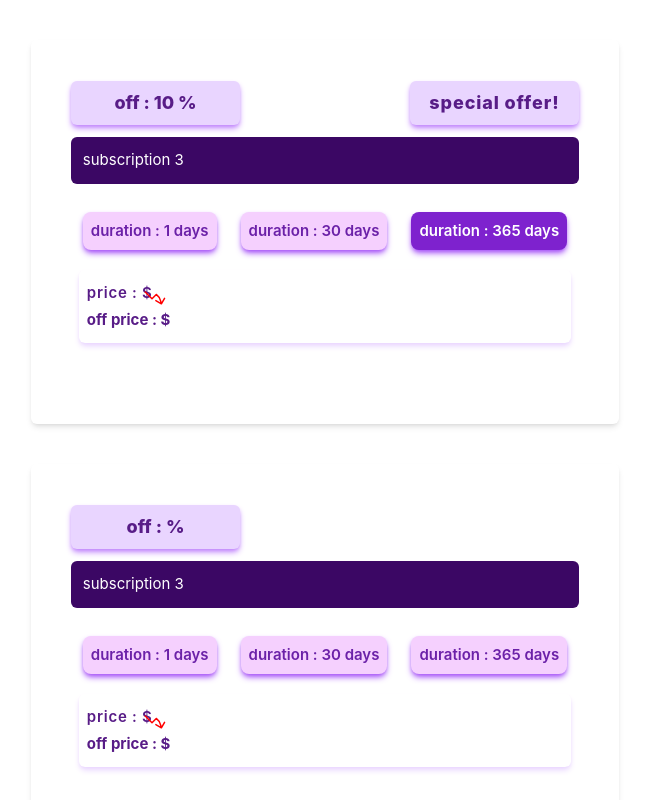
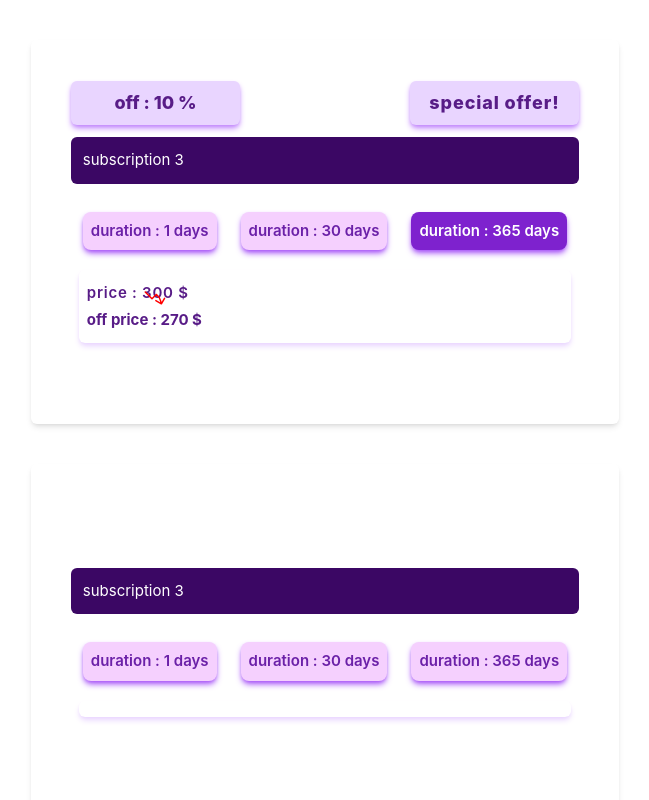
Before and after one commit to yuchen2022/sub, a Vue app: page / in a window 1280 px wide. Shown: the top 800 px of the page, without its empty margins (315-964 px from the left). Built offline with nearby package versions, Linux system fonts and the light colour scheme.

Commit message:
header badge,off handler corected

```diff
--- a/src/HeaderBadge.vue
+++ b/src/HeaderBadge.vue
@@ -1,6 +1,7 @@
 <template>
   <div class="flex justify-between mb-3">
     <div
+      v-show="acitveData?.off"
       class="bg-purple-200 p-2 rounded-md w-1/3 text-center text-lg shadow-md shadow-purple-400 font-extrabold text-purple-900"
     >
       off : {{ offPrice }} %
--- a/src/SubscribeBox.vue
+++ b/src/SubscribeBox.vue
@@ -14,7 +14,7 @@
       />
     </div>
 
-    <OffHandler :acitveData="acitveData" />
+    <OffHandler :selectedData="acitveData" />
   </div>
 </template>
 <script>
--- a/src/components/Off-handler.vue
+++ b/src/components/Off-handler.vue
@@ -1,11 +1,12 @@
 <template>
   <div class="text-purple-900 m-2 p-2 rounded-md shadow-md shadow-purple-200">
-    <div class="relative font-semibold my-1 tracking-wider">
-      price : {{ activeData?.price }} $
+    <div
+      v-show="selectedData"
+      class="relative font-semibold my-1 tracking-wider"
+    >
+      price : {{ selectedData?.price }} $
     </div>
-    <span
-      :class="{ hidden: activeData?.off == 0 }"
-      class="absolute top-4 left-16"
+    <span v-show="!selectedData?.off == 0" class="absolute top-4 left-16"
       ><svg
         xmlns="http://www.w3.org/2000/svg"
         fill="none"
@@ -22,7 +23,7 @@
       </svg>
     </span>
     <div
-      :class="{ hidden: activeData?.off == 0 }"
+      v-show="!selectedData?.off == 0"
       class="font-bold my-1 text-purple-900"
     >
       off price :
@@ -32,14 +33,13 @@
 </template>
 <script>
 export default {
-  props: ["boxNumber", "newSubs", "acitveData"],
+  props: ["boxNumber", "newSubs", "selectedData"],
 
   computed: {
     updoPrice() {
-      console.log(this.activeData);
-      // let curentPrice = this.activeData?.price;
-      // this.offPrice = (curentPrice * (100 - this.activeData?.off)) / 100;
-      // return this.offPrice;
+      let curentPrice = this.selectedData?.price;
+      this.offPrice = (curentPrice * (100 - this.selectedData?.off)) / 100;
+      return this.offPrice;
     },
   },
 };
```
